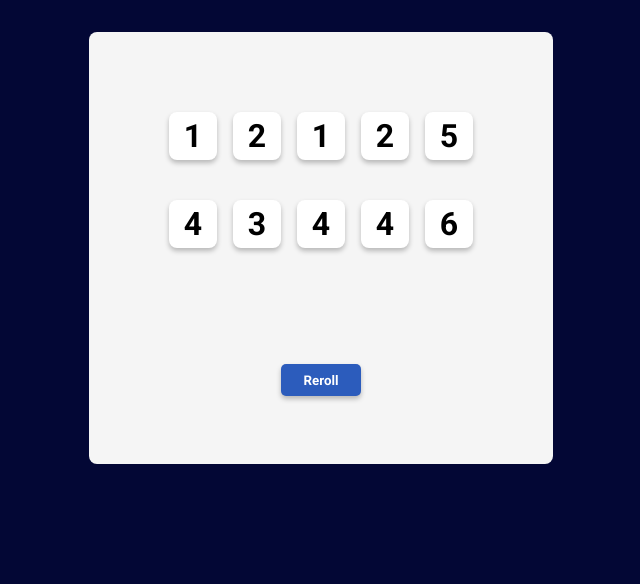
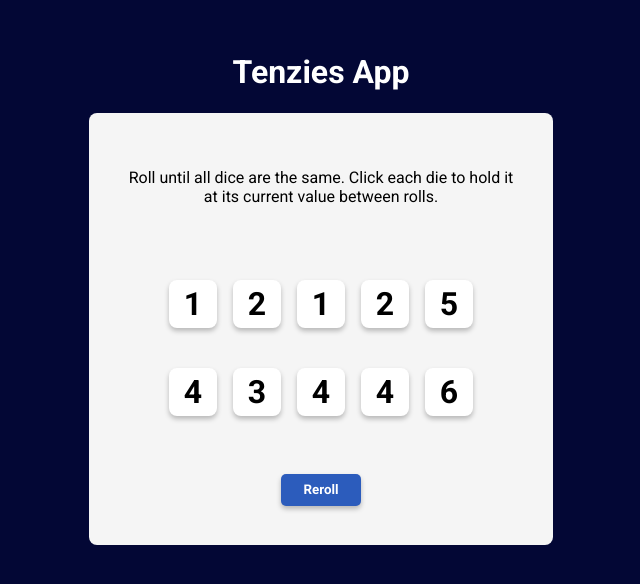
Before and after one commit to babagee654/REACT-Tenzies-App, a React (Create React App) app: page / in a window 1280 px wide. Shown: the top 584 px of the page, without its empty margins (319-959 px from the left). Built offline with nearby package versions, Linux system fonts and the light colour scheme.

Commit message:
Added confettit animation and win result text

```diff
--- a/package.json
+++ b/package.json
@@ -8,6 +8,7 @@
     "@testing-library/user-event": "^13.5.0",
     "nanoid": "^4.0.0",
     "react": "^18.2.0",
+    "react-confetti": "^6.1.0",
     "react-dom": "^18.2.0",
     "react-scripts": "5.0.1",
     "web-vitals": "^2.1.4"
--- a/src/App.js
+++ b/src/App.js
@@ -1,6 +1,7 @@
 import React from "react";
 import Die from "./components/Die";
 import { nanoid } from "nanoid";
+import Confetti from "react-confetti";
 
 export default function App() {
     //States
@@ -48,6 +49,11 @@ export default function App() {
         })
     }
 
+    function newGame() {
+        setDice(allNewDice())
+        setWin(prev => !prev)
+    }
+
     // Array of Elements
     let diceElements = dice.map(die => {
         return <Die
@@ -59,14 +65,16 @@ export default function App() {
         />
     })
 
-
-
     return (
         <main>
+            {win && <Confetti />}
+            {win && <h2>You won with a set of {dice[0].value}'s!</h2>}
+            {!win && <p>Roll until all dice are the same.
+                Click each die to hold it at its current value between rolls.</p>}
             <div className="die--container">
                 {diceElements}
             </div>
-            <button className="reroll--button" onClick={reroll}>Reroll</button>
+            <button className="reroll--button" onClick={win ? newGame : reroll}>{win ? "New Game" : "Reroll"}</button>
         </main>
     )
 }
--- a/src/index.js
+++ b/src/index.js
@@ -4,4 +4,9 @@ import './styles.css';
 import App from './App';
 
 const root = ReactDOM.createRoot(document.getElementById('root'));
-root.render(<App />);
+root.render(
+  <div>
+    <h1 style={{ color: "white" }}>Tenzies App</h1>
+    <App />
+  </div>
+);
--- a/src/styles.css
+++ b/src/styles.css
@@ -9,6 +9,7 @@ body {
   align-items: center;
   justify-content: center;
   font-family: 'Roboto', sans-serif;
+  text-align: center;
 }
 
 main {
@@ -72,3 +73,8 @@ main {
 .reroll--button:active {
   box-shadow: inset 0px 0px 5px 2px rgba(0, 0, 0, 0.25);
 }
+
+h2 {
+  margin: 0;
+  padding: 0;
+}
```
Also changed, not shown: 1 other file (tests, documents, lock files or other folders).
